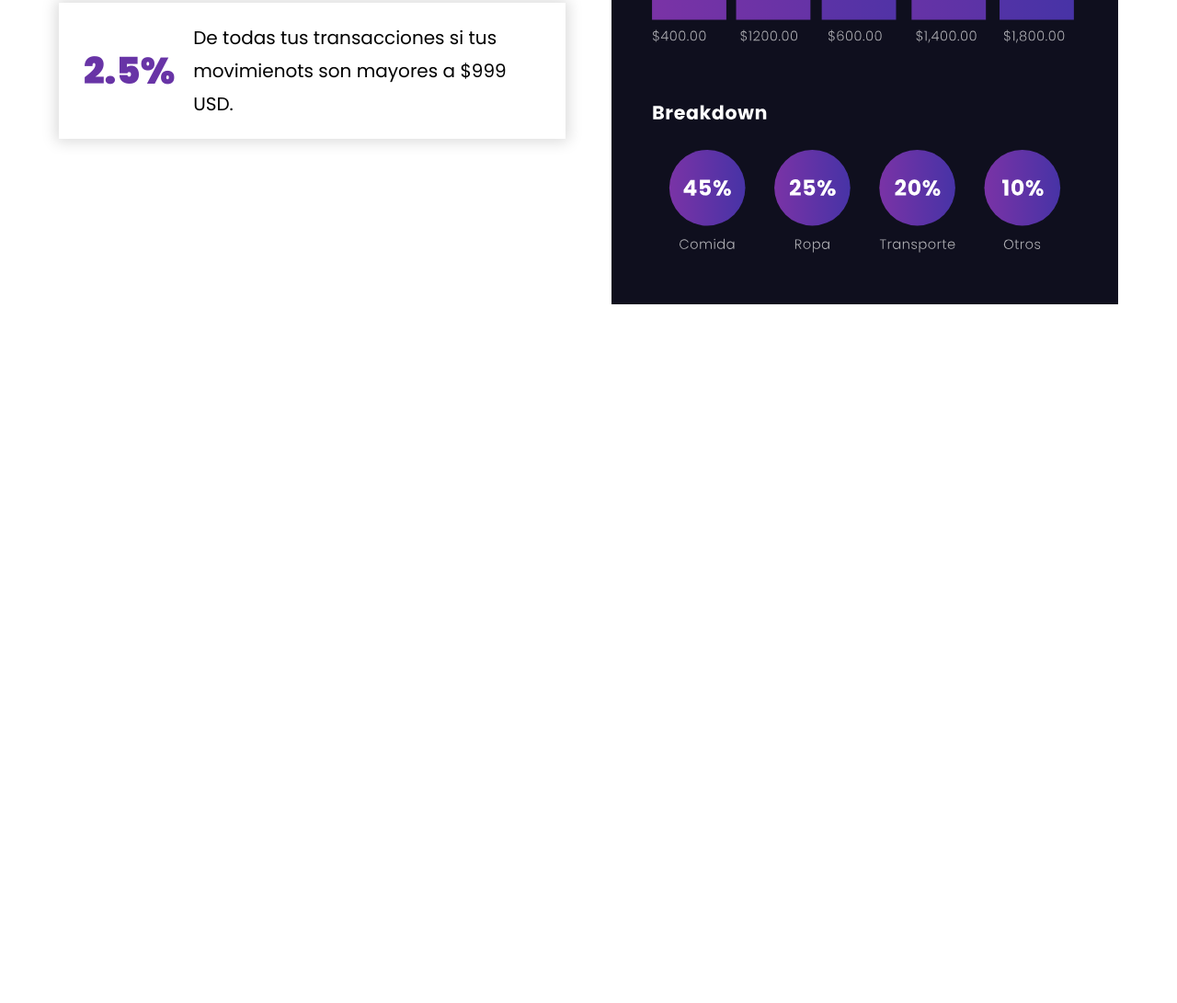
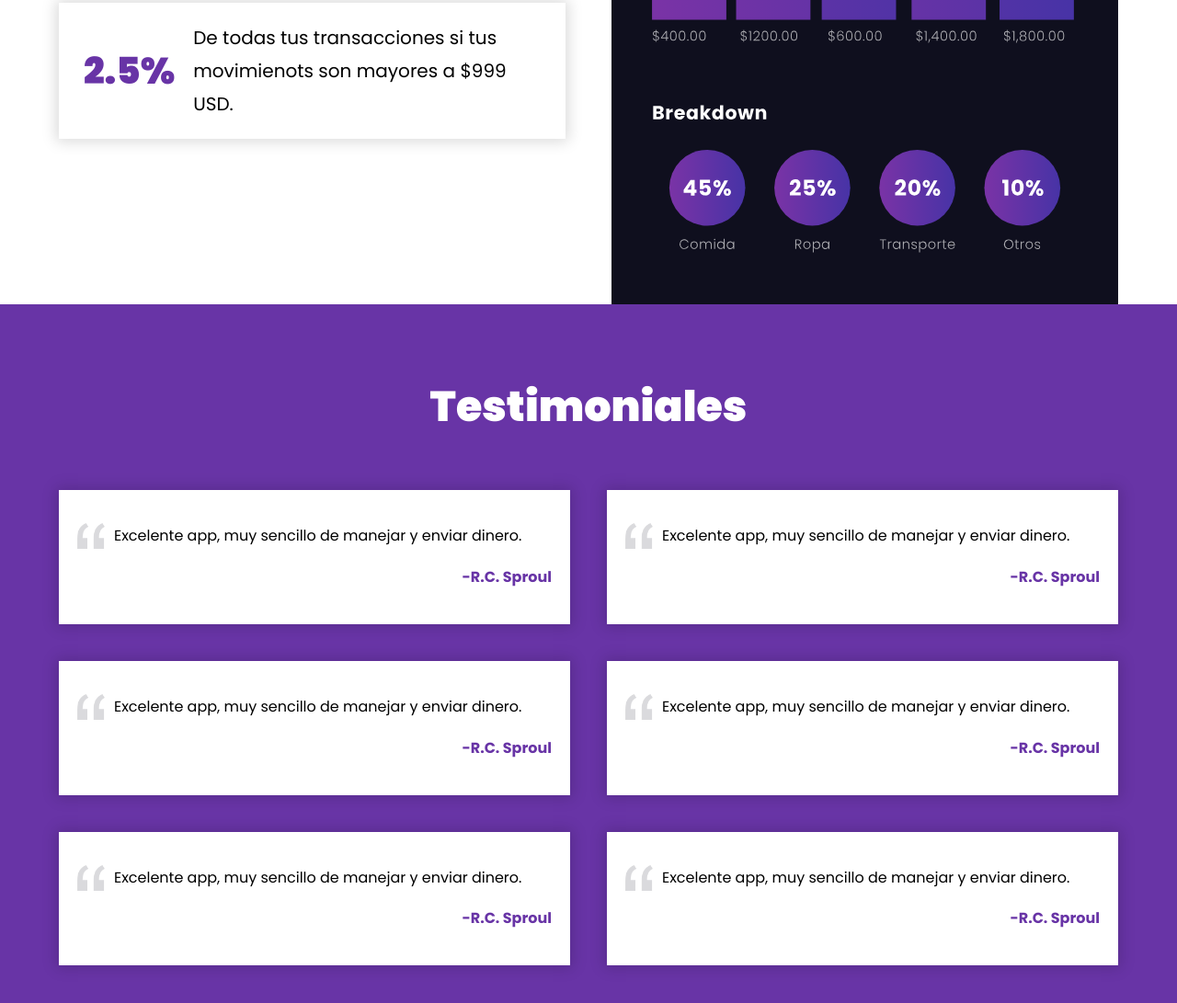
Before and after one commit to Camoralesh27/P4-CSS-Nucleus, a plain HTML site: page index.html in a window 1280 px wide. Shown: the part 3743-4834 px from the top of the page at 92% size. Before the commit the page ends 4074 px from the top, so only its background shows below. Drawn offline with Linux system fonts and the light colour scheme.

Commit message:
terminando seccion de testimoniales

```diff
--- a/css/styles.css
+++ b/css/styles.css
@@ -303,3 +303,57 @@ img {
         text-align: left;
     }
 }
+
+/* Testimoniales */
+.testimoniales {
+    background-color: var(--primario);
+    padding: 5rem 0;
+}
+
+.testimoniales__heading {
+    color: var(--blanco);
+
+}
+
+.testimoniales__grid {
+    display: grid;
+    grid-template-columns: 1fr;
+    gap: 4rem;
+}
+
+@media (min-width: 768px) {
+    .testimoniales__grid {
+        grid-template-columns: repeat(2, 1fr);
+    }
+}
+
+.testimonial {
+    box-shadow: 0px 0px 15px 3px rgb(0 0 0 / .15);
+    background-color: var(--blanco);
+    padding: 2rem;
+    position: relative;
+}
+
+.testimonial__texto {
+    padding-left: 4rem;
+}
+
+.testimonial__texto::before {
+    content: '';
+    background-image: url(../img/comilla.png);
+    background-size: 3rem;
+    background-repeat: no-repeat;
+    background-position: center;
+    width: 3rem;
+    height: 3rem;
+    position: absolute;
+    top: 3.5rem;
+    left: 2rem;
+}
+
+
+.testimonial__autor {
+    color: var(--primario);
+    font-weight: 700;
+    text-align: right;
+}
--- a/index.html
+++ b/index.html
@@ -130,5 +130,49 @@
         </div>
     </section>
 
+    <section class="testimoniales">
+        <div class="testimoniales__contenedor">
+            <h2 class="testimoniales__heading">Testimoniales</h2>
+
+            <div class="testimoniales__grid">
+                <div class="testimonial">
+                    <p class="testimonial__texto">Excelente app, muy sencillo de manejar y enviar dinero.</p>
+
+                    <p class="testimonial__autor">-R.C. Sproul</p>
+                </div>
+
+                <div class="testimonial">
+                    <p class="testimonial__texto">Excelente app, muy sencillo de manejar y enviar dinero.</p>
+
+                    <p class="testimonial__autor">-R.C. Sproul</p>
+                </div>
+
+                <div class="testimonial">
+                    <p class="testimonial__texto">Excelente app, muy sencillo de manejar y enviar dinero.</p>
+
+                    <p class="testimonial__autor">-R.C. Sproul</p>
+                </div>
+
+                <div class="testimonial">
+                    <p class="testimonial__texto">Excelente app, muy sencillo de manejar y enviar dinero.</p>
+
+                    <p class="testimonial__autor">-R.C. Sproul</p>
+                </div>
+
+                <div class="testimonial">
+                    <p class="testimonial__texto">Excelente app, muy sencillo de manejar y enviar dinero.</p>
+
+                    <p class="testimonial__autor">-R.C. Sproul</p>
+                </div>
+
+                <div class="testimonial">
+                    <p class="testimonial__texto">Excelente app, muy sencillo de manejar y enviar dinero.</p>
+
+                    <p class="testimonial__autor">-R.C. Sproul</p>
+                </div>
+            </div>
+        </div>
+    </section>
+
 </body>
 </html>
```
